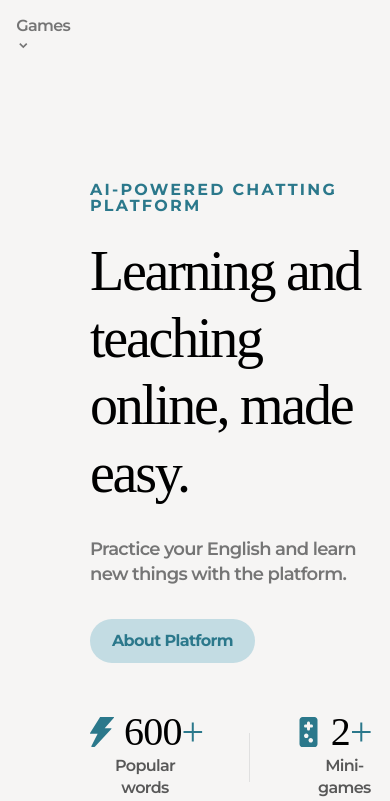
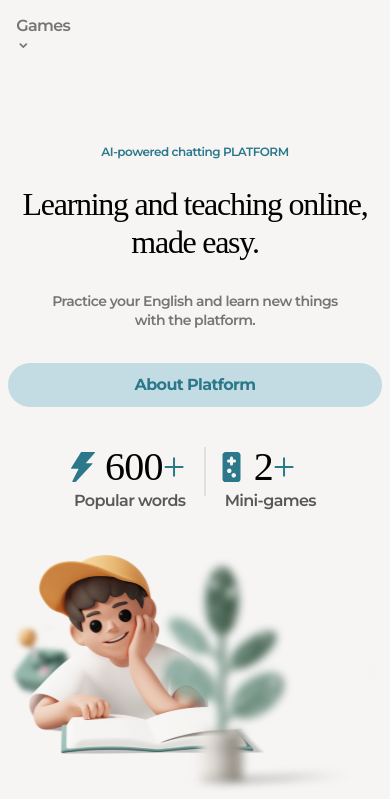
Before and after one commit to taodemy/taotalk, a Next.js app: page / in a window 390 px wide. Shown: the top 801 px of the page. Built offline with nearby package versions, Linux system fonts and the light colour scheme; a web font is replaced by a local one.

Commit message:
feat: finish responsive for hero section

```diff
--- a/src/components/Home/HeroSection/index.tsx
+++ b/src/components/Home/HeroSection/index.tsx
@@ -1,41 +1,47 @@
 import Button from '../../Shared/Buttons';
-import Styles from './Hero.module.scss';
 const Hero = () => {
   return (
-    <article className={Styles.heroSection}>
-      <section>
-        <p className={`paragraph--p2 ${Styles.hero__subheading}`}>AI-powered chatting PLATFORM</p>
-        <h1 className="heading--h1">Learning and teaching online, made easy.</h1>
-        <p className={`paragraph--p1 ${Styles.hero__content}`}>
+    <article className="bg-tk_greyLight">
+      <section className="sm:px-2 sm:pt-4 md:px-[32px] md:py-0 lg:pl-[calc(370px-(1920px-100%)*0.5)] lg:pr-[calc(117px-(1920px-100%)*0.5)]">
+        <div className="grid lg:grid-cols-[531px_minmax(900px,auto)] lg:overflow-hidden">
+          <div className="sm:mx-auto sm:flex sm:flex-col md:w-full lg:block lg:pt-[95px]">
+            <p className="p2 text-tk_cyanDark sm:pb-[24px] sm:pt-[40px] sm:text-center sm:text-[12px] md:pt-[97px] lg:pb-[24px] lg:pt-0 lg:text-left lg:font-bold lg:uppercase lg:leading-[1rem] lg:tracking-[0.14em]">
+              AI-powered chatting PLATFORM
+            </p>
+            <h1 className="sm:mx-auto sm:text-center sm:text-[32px] md:max-w-[480px] md:text-[56px] lg:ml-0 lg:text-left">
+              Learning and teaching online, made easy.
+            </h1>
+            <p className="p1 sm:mx-auto sm:w-[304px] sm:pb-[32px] sm:pt-[30px] sm:text-center sm:text-[14px] md:w-[528px] md:text-[18px] lg:ml-0 lg:w-[397px] lg:text-left">
               Practice your English and learn new things with the platform.
             </p>
             <Button outline={false} color="cyanLight" label="About Platform" />
-
-        <div className={Styles.hero__figure}>
-          <div className={Styles.hero__figure_left}>
-            <div>
-              <img src="/heroLightening.svg" alt="heroLightening icon" />
-              <h3 className={`heading--h3 ${Styles.hero__figure_heading}`}>
-                600<span>+</span>
+            <div className="mx-auto flex sm:py-[40px] md:pb-[97px] lg:pt-[49px]">
+              <div className="sm:pr-[16px] md:pr-[49px]">
+                <div className="flex">
+                  <img src="/heroLightening.svg" alt="heroLightening icon" className="pr-[10px]" />
+                  <h3 className="text-[40px] tracking-[-0.02em]">
+                    600<span className="text-tk_cyanDark">+</span>
                   </h3>
                 </div>
-            <p className="paragraph--p2">Popular words</p>
+                <p className="p2 px-[3px] py-[3px] text-center text-tk_zambezi">Popular words</p>
               </div>
-
-          <div className={Styles.divider}></div>
-
-          <div className={Styles.hero__figure_right}>
-            <div>
-              <img src="/heroGame.svg" alt="heroGame icon" />
-              <h3 className={`heading--h3 ${Styles.hero__figure_heading}`}>
-                2<span>+</span>
+              <div className="h-[48.78px] w-[1.22px] bg-tk_greyMedium"></div>
+              <div className="sm:pl-[16px] md:pl-[49px]">
+                <div className="flex">
+                  <img src="/heroGame.svg" alt="heroGame icon" className="pr-[13px]" />
+                  <h3 className="text-[40px] tracking-[-0.02em]">
+                    2<span className="text-tk_cyanDark">+</span>
                   </h3>
                 </div>
-            <p className="paragraph--p2">Mini-games</p>
+                <p className="p2 px-[3px] py-[3px] text-center text-tk_zambezi">Mini-games</p>
+              </div>
+            </div>
+          </div>
+          <div className="lg:w-[933px] lg:pb-[30px] lg:pt-[109px]">
+            <img src="/heroBoy.svg" alt="heroBoy image" className="lg:h-[601px] lg:w-full" />
           </div>
         </div>
       </section>
-      <img src="/heroBoy.svg" alt="heroBoy image" />
     </article>
   );
 };
```
Lines whose indentation alone changed are shown as unchanged.
